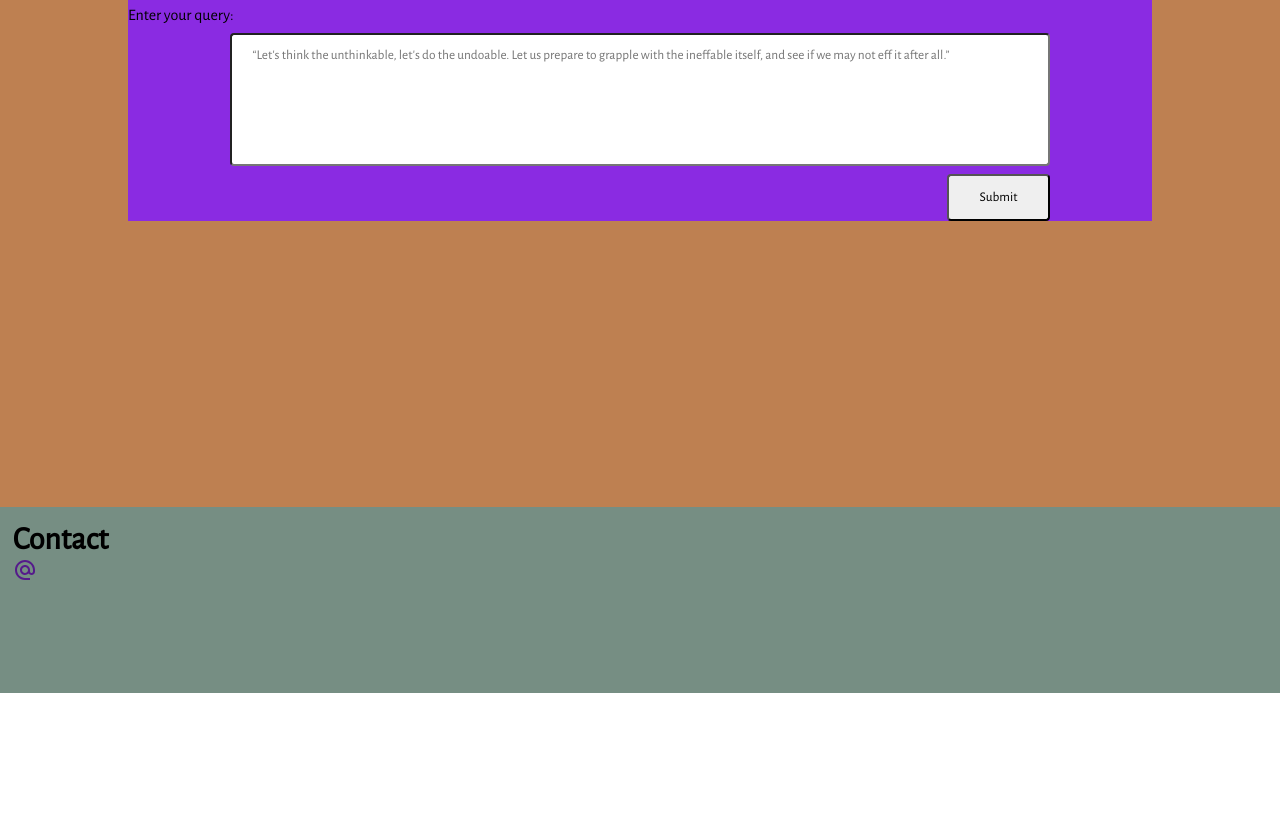
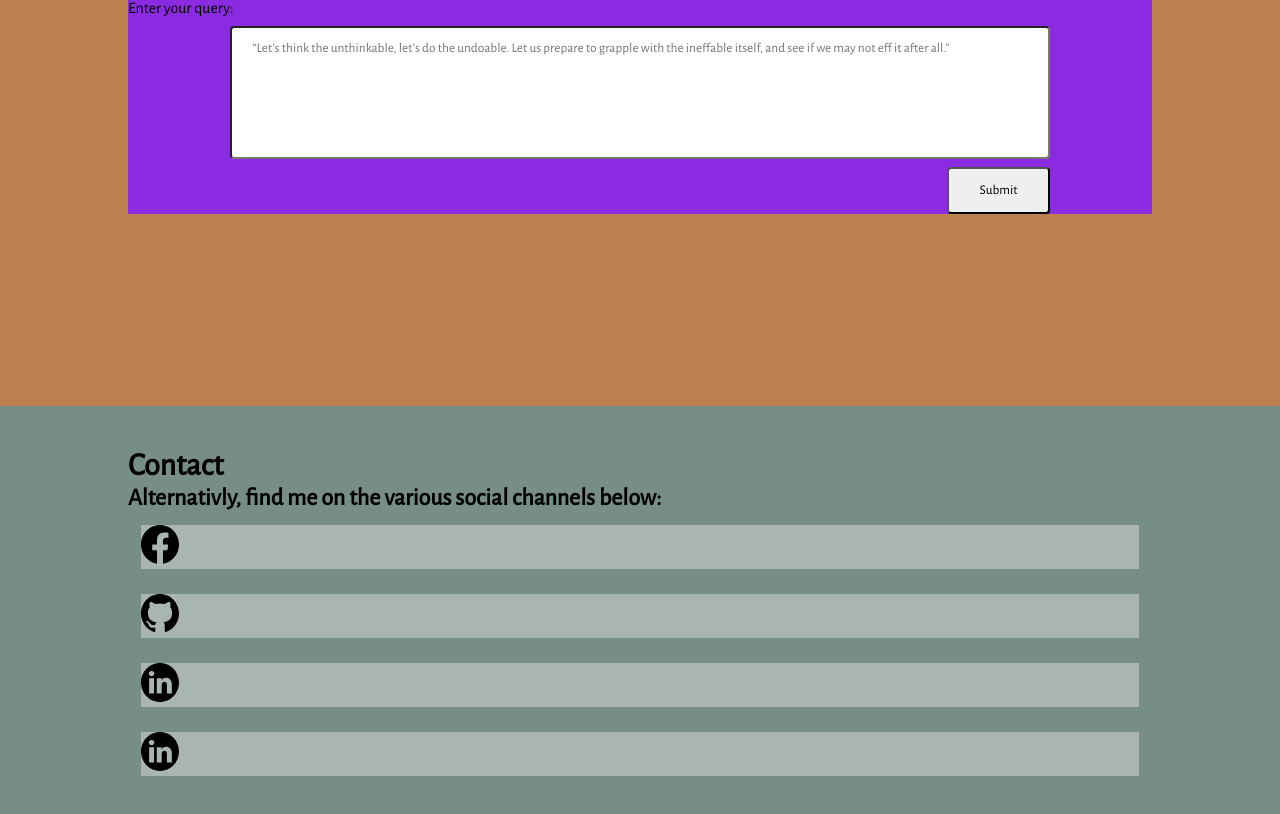
Before and after one commit to NicolaWinterson/PersonalWebsite, a React (Create React App) app: page /contact in a window 1280 px wide. Shown: the part 518-1332 px from the top of the page. Before the commit the page ends 1211 px from the top, so only its background shows below. Built offline with nearby package versions, Linux system fonts and the light colour scheme.

Commit message:
New social media component

```diff
--- a/src/components/Contact/Contact.jsx
+++ b/src/components/Contact/Contact.jsx
@@ -4,6 +4,8 @@ import {
 } from "react-router-dom";
 import ArrowBackIosIcon from '@material-ui/icons/ArrowBackIos';
 import AlternateEmail from '@material-ui/icons/AlternateEmail'
+import socialMediaDatas from "./SocialMediaData";
+import SocialMediaIcons from "./SocialMediaIcons"
 import "./styles.css";
 
 const Contact = () => {
@@ -37,7 +39,10 @@ const Contact = () => {
             </div>
             <div className="contact__container--bottom">
                 <h1>Contact</h1>
-                <Link><AlternateEmail /></Link>
+                <h2>Alternativly, find me on the various social channels below:</h2>
+                    {socialMediaDatas.map(item => (
+                        <SocialMediaIcons {...item} />
+                    ))}
             </div>
         </div>
     )
--- /dev/null
+++ b/src/components/Contact/SocialMediaData.js
@@ -0,0 +1,29 @@
+import React from "react"
+
+const socialMediaDatas = [
+    {
+      link: "https://www.facebook.com/nicola.winterson/",
+      icon: "iconfinder_Circled_Facebook.svg",
+      description: "facebook.com/nicolawinterson"
+    },
+
+    {
+      link: "https://github.com/NicolaWinterson/",
+      icon: "iconfinder_Circled_Github.svg",
+      description: "github.com/nicolawinterson"
+    },
+
+    {
+      link: "https://www.linkedin.com/in/nicolawinterson/",
+      icon: "iconfinder_Circled_Linkedin.svg",
+      description: "linkedin.com/nicolawinterson"
+    },
+
+    {
+      link: "https://www.linkedin.com/in/",
+      icon: "iconfinder_Circled_Linkedin.svg",
+      description: "linkedin.com/personpersson"
+    }
+  ];
+
+export default socialMediaDatas
--- /dev/null
+++ b/src/components/Contact/SocialMediaIcons.jsx
@@ -0,0 +1,14 @@
+import React from "react";
+
+const SocialMediaIcons = ({ link, icon, description }) => {
+  return (
+    <div className="contact__container--flexparent">
+      <div className="contact__social-media-links">
+        <a target="_blank" rel="noopener noreferrer" href={link}>
+          <img className="social-media-icons" src={icon} alt={description} />
+        </a>
+      </div>
+    </div>
+  );
+};
+export default SocialMediaIcons;
--- a/src/components/Contact/styles.css
+++ b/src/components/Contact/styles.css
@@ -10,11 +10,10 @@
 }
 
 .contact__container--top {
-    height: 10%;
+    /* height: 10%; */
     display: flex;
     flex-direction: row;
     justify-content: flex-end;
-    padding-right: 3vw;
     background-color: #f0e7de;
     border-bottom: 1px solid #95aea3;
 }
@@ -24,7 +23,7 @@
 }
 
 .contact__container--center {
-    height: 70%;
+    display: block;
     background-color: #be8051;
     overflow: auto;
     padding: 15vw 10vw;
@@ -65,9 +64,21 @@
 }
 
 .contact__container--bottom {
-    height: 20%;
+    display: block;
+    padding: 5vh 10vw;
     background-color: #768e83;
+}
+
+.contact__container--flexparent {
+    display: flex;
+    flex-direction: column;
+    flex-wrap: wrap-reverse;
     padding: 1vw;
+}
+
+.contact__social-media-links {
+    /* flex-basis: auto; */
+    background-color:#a9b6af;
 }
 
 @media only screen and (max-width: 800px) {
--- a/src/components/Home/Home.jsx
+++ b/src/components/Home/Home.jsx
@@ -15,7 +15,7 @@ const Home = () => {
         <div className="home__container">
             <nav className="home__container--top">
                 <ul className="navbar">
-                    <li>Nicola Winterson</li>
+                    <li>NLW</li>
                     <li className="navbar--push">
                         <Link to="/cv">CV</Link>
                     </li>
--- a/src/components/Home/styles.css
+++ b/src/components/Home/styles.css
@@ -13,14 +13,12 @@
     width: 100vw;
 }
 
-
 .home__container--top {
     height: 10%;
     width: 100vw;
     display: flex;
     flex-direction: row;
     justify-content: flex-end;
-    padding-right: 3vw;
     background-color: #f0e7de;
     border-bottom: 1px solid #95aea3;
 }
@@ -41,10 +39,7 @@
 
 .navbar li {
     list-style: none;
-    width: 12vw;
-    height: 5vh;
     text-align: center;
-    padding: 2.5vw 2vw 0vw;
     font-size: 2vw;
     background-color: rgba(240, 231, 222, 0.2);
     /* border-bottom: 2px solid #f0e7de; */
--- a/src/components/Portfolio/styles.css
+++ b/src/components/Portfolio/styles.css
@@ -9,7 +9,7 @@
 }
 
 .portfolio__container--top {
-  height: 10%;
+  /* height: 10%; */
   display: flex;
   flex-direction: row;
   justify-content: flex-end;
--- a/src/components/Resume/styles.css
+++ b/src/components/Resume/styles.css
@@ -21,6 +21,7 @@
   display: flex;
   flex-direction: row;
   flex-wrap: wrap;
+  border-bottom: 1px solid #95aea3;
 }
 
 .navbar li {
@@ -31,6 +32,7 @@
   padding: 2.5vw 2vw 0vw;
   font-size: 2vw;
   background-color: rgba(240, 231, 222, 0.2);
+  /* border-bottom: 2px solid #f0e7de; */
 }
 
 .resume_heading {
```
